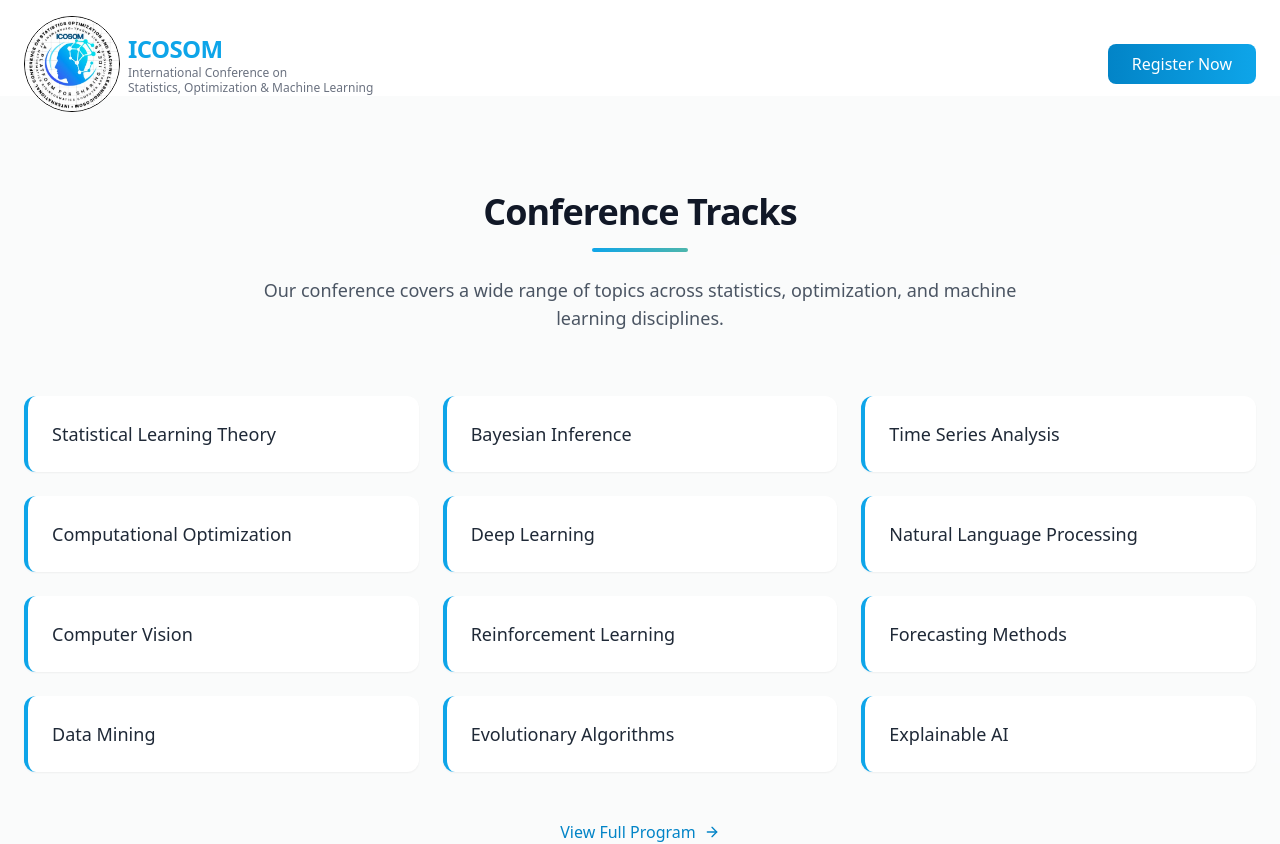
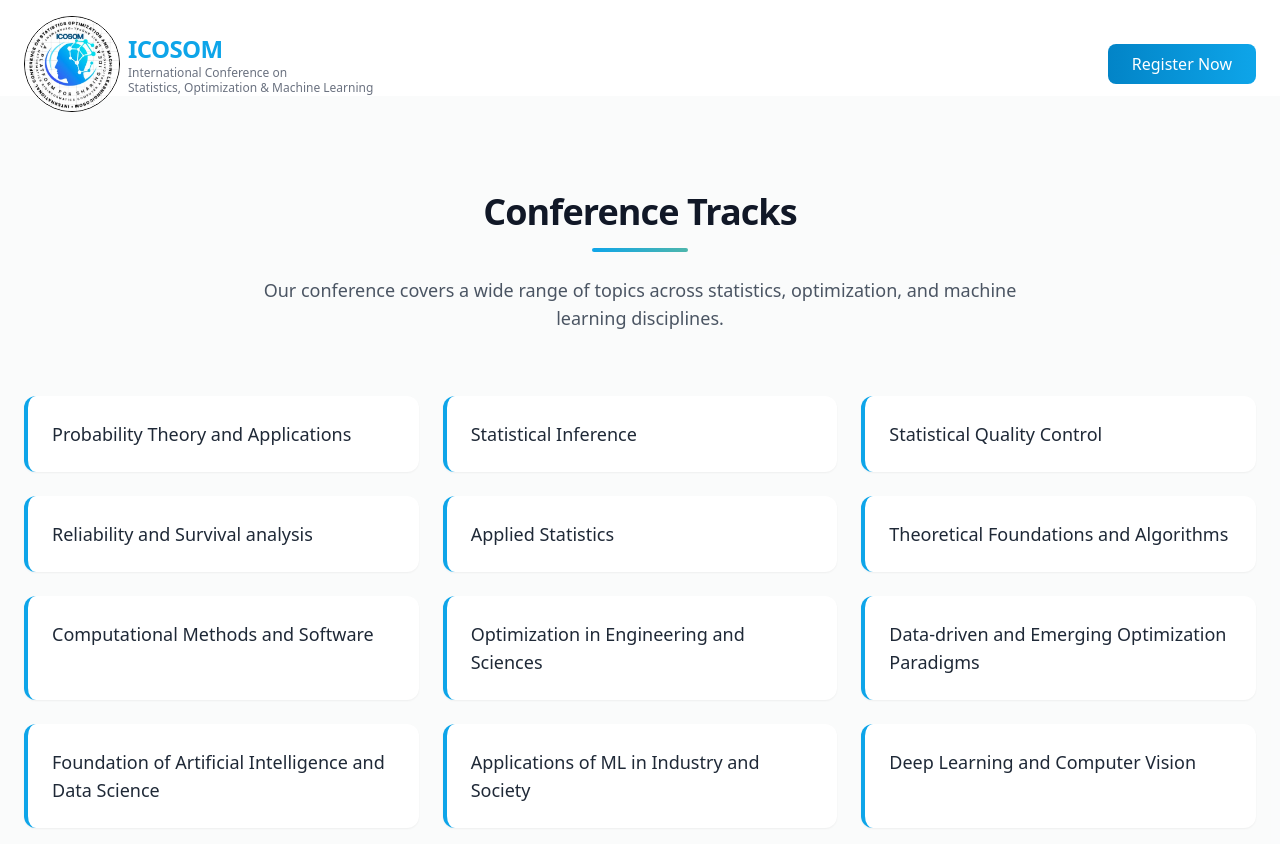
Before and after one commit to Maverick-08/icosom, a React (Vite) app: page /tracks in a window 1280 px wide. Shown: the top 844 px of the page. Built offline with nearby package versions, Linux system fonts and the light colour scheme.

Commit message:
added tracks

```diff
--- a/src/components/TracksSection.tsx
+++ b/src/components/TracksSection.tsx
@@ -5,18 +5,20 @@ import { Link } from 'react-router-dom';
 
 const TracksSection = () => {
   const tracks = [
-    "Statistical Learning Theory",
-    "Bayesian Inference",
-    "Time Series Analysis",
-    "Computational Optimization",
-    "Deep Learning",
-    "Natural Language Processing",
-    "Computer Vision",
-    "Reinforcement Learning",
-    "Forecasting Methods",
-    "Data Mining",
-    "Evolutionary Algorithms",
-    "Explainable AI"
+    "Probability Theory and Applications",
+    "Statistical Inference ",
+    "Statistical Quality Control",
+    "Reliability and Survival analysis",
+    "Applied Statistics",
+    "Theoretical Foundations and Algorithms",
+    "Computational Methods and Software",
+    "Optimization in Engineering and Sciences",
+    "Data-driven and Emerging Optimization Paradigms",
+    "Foundation of Artificial Intelligence and Data Science",
+    "Applications of ML in Industry and Society",
+    "Deep Learning and Computer Vision",
+    "LLM and Generative AI",
+    "Explainable and Responsible AI"
   ];
 
   return (
@@ -30,7 +32,7 @@ const TracksSection = () => {
           </p>
         </div>
 
-        <div className="grid grid-cols-1 md:grid-cols-2 lg:grid-cols-3 gap-6">
+        <div className="grid grid-cols-1 md:grid-cols-2 lg:grid-cols-3 gap-6 cursor-default">
           {tracks.map((track, index) => (
             <div
               key={index}
@@ -41,12 +43,12 @@ const TracksSection = () => {
           ))}
         </div>
 
-        <div className="text-center mt-12">
+        {/* <div className="text-center mt-12">
           <Link to="/tracks" className="text-icosom-600 hover:text-icosom-700 font-medium inline-flex items-center group">
             View Full Program
             <ArrowRight className="h-4 w-4 ml-2 transition-transform duration-300 group-hover:translate-x-1" />
           </Link>
-        </div>
+        </div> */}
       </div>
     </section>
   );
```
